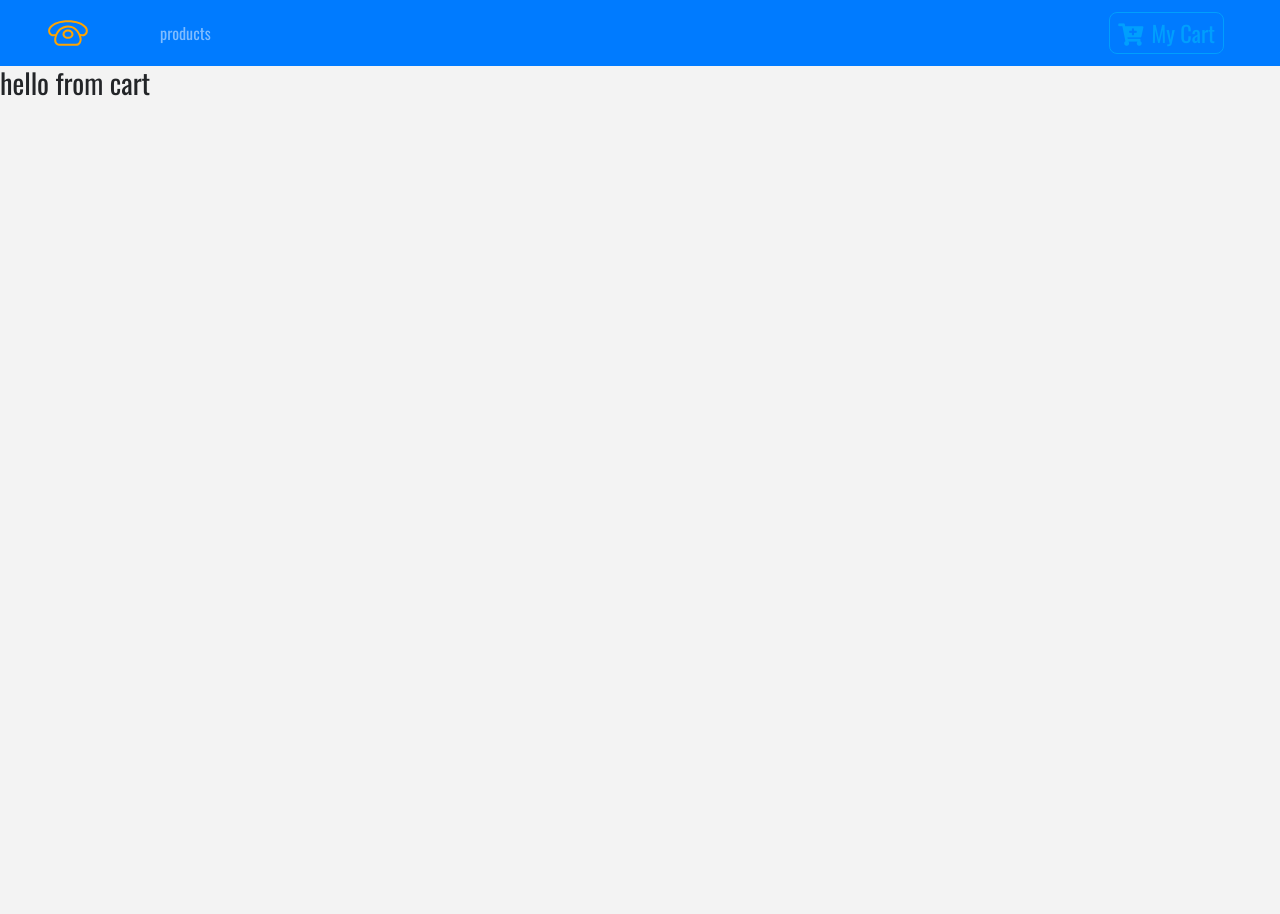
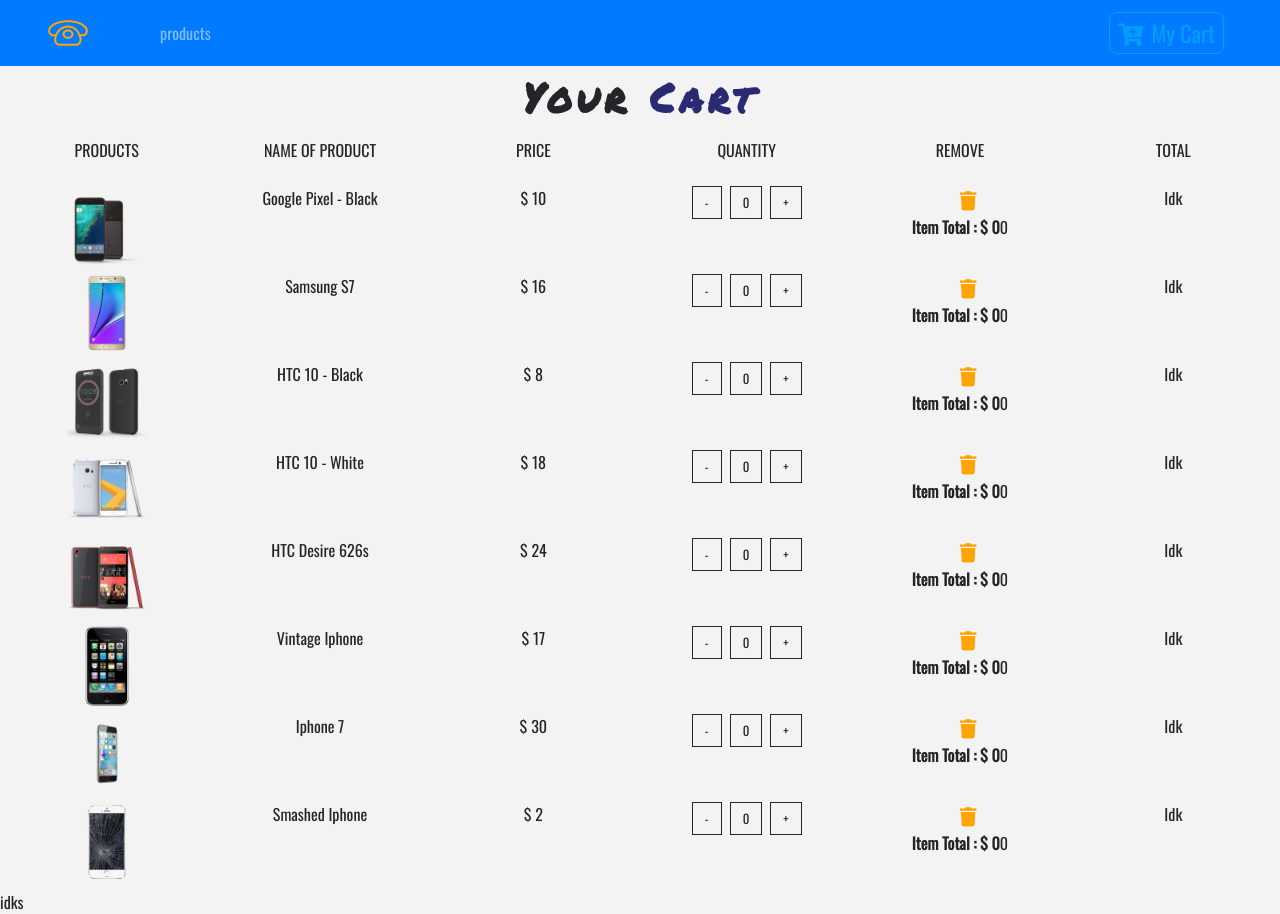
Before and after one commit to milleriishaun/react_commerce, a React (Create React App) app: page /cart in a window 1280 px wide. Before the commit the page ends 800 px from the top, so only its background shows below. Built offline with nearby package versions, Linux system fonts and the light colour scheme.

Commit message:
Add inital cart display

```diff
--- a/src/App.css
+++ b/src/App.css
@@ -28,3 +28,23 @@
 .text-bright {
   color: var(--lightBlue);
 }
+
+.btn-black {
+  background: transparent;
+  text-transform: capitalize;
+  font-size: 0.8rem !important;
+  color: var(--mainDark);
+  border-radius: 0 !important;
+  border: 0.1rem solid var(--mainDark) !important;
+}
+
+.btn-black:hover {
+  background: var(--mainDark) !important;
+  color: var(--mainWhite) !important;
+}
+
+.cart-icon {
+  cursor: pointer;
+  font-size: 1.2rem;
+  color: var(--mainYellow);
+}
--- a/src/components/Cart.js
+++ /dev/null
@@ -1,13 +0,0 @@
-import React, { Component } from 'react';
-
-class Cart extends Component {
-    render() {
-        return (
-            <div>
-                <h3>hello from cart</h3>
-            </div>
-        );
-    }
-}
-
-export default Cart;
--- /dev/null
+++ b/src/components/Cart/Cart.js
@@ -0,0 +1,37 @@
+import React, { Component } from "react";
+
+import CartColumns from "./CartColumns";
+import CartList from "./CartList";
+import CartTotals from "./CartTotals";
+import EmptyCart from "./EmptyCart";
+import { ProductConsumer } from "../../context";
+import Title from "../Title";
+
+class Cart extends Component {
+	render() {
+		return (
+			<section>
+				<ProductConsumer>
+					{value => {
+						const { cart } = value;
+
+						if (cart.length > 0) {
+							return (
+								<React.Fragment>
+									<Title name="your " title="cart" />
+									<CartColumns />
+									<CartList value={value} />
+									<CartTotals value={value} />
+								</React.Fragment>
+							);
+						} else {
+							return <EmptyCart />;
+						}
+					}}
+				</ProductConsumer>
+			</section>
+		);
+	}
+}
+
+export default Cart;
--- /dev/null
+++ b/src/components/Cart/CartColumns.js
@@ -0,0 +1,28 @@
+import React, { Component } from "react";
+
+export default function CartColumns() {
+	return (
+		<div className="container-fluid text-center d-none d-lg-block">
+			<div className="row">
+				<div className="col-10 mx-auto col-lg-2">
+					<p className="text-uppercase">products</p>
+				</div>
+				<div className="col-10 mx-auto col-lg-2">
+					<p className="text-uppercase">name of product</p>
+				</div>
+				<div className="col-10 mx-auto col-lg-2">
+					<p className="text-uppercase">price</p>
+				</div>
+				<div className="col-10 mx-auto col-lg-2">
+					<p className="text-uppercase">quantity</p>
+				</div>
+				<div className="col-10 mx-auto col-lg-2">
+					<p className="text-uppercase">remove</p>
+				</div>
+				<div className="col-10 mx-auto col-lg-2">
+					<p className="text-uppercase">total</p>
+				</div>
+			</div>
+		</div>
+	);
+}
--- /dev/null
+++ b/src/components/Cart/CartItem.js
@@ -0,0 +1,47 @@
+import React from "react";
+
+export default function CartItem({ item, value }) {
+	const { id, title, img, price, count, total } = item;
+	const { increment, decrement, removeItem } = value;
+
+	return (
+		<div className="row my-2 text-capitalize text-center">
+			<div className="col-10 mx-auto col-lg-2">
+				<img
+					src={img}
+					style={{ width: "5rem", height: "5rem" }}
+					className="img-fluid"
+					alt="product"
+				/>
+			</div>
+			<div className="col-10 mx-auto col-lg-2">
+				<span className="d-lg-none">product : </span>
+				{title}
+			</div>
+			<div className="col-10 mx-auto col-lg-2">
+				<span className="d-lg-none">price : </span>$ {price}
+			</div>
+			<div className="col-10 mx-auto col-lg-2 my-2 my-lg-0">
+				<div className="d-flex justify-content-center">
+					<span className="btn btn-black mx-1" onClick={() => decrement(id)}>
+						-
+					</span>
+					<span className="btn btn-black mx-1">{count}</span>
+					<span className="btn btn-black mx-1" onClick={() => increment(id)}>
+						+
+					</span>
+				</div>
+			</div>
+			<div className="col-10 mx-auto col-lg-2">
+				<div className="col-10 mx-auto col-lg-2">
+					<div className="cart-icon" onClick={() => removeItem(id)}>
+						<i className="fas fa-trash" />
+					</div>
+				</div>
+				<strong> item total : $ {total}</strong>
+				{total}
+			</div>
+			<div className="col-10 mx-auto col-lg-2">idk</div>
+		</div>
+	);
+}
--- /dev/null
+++ b/src/components/Cart/CartList.js
@@ -0,0 +1,15 @@
+import CartItem from "./CartItem";
+import React from "react";
+
+export default function CartList({ value }) {
+	const { cart } = value;
+	// console.log(value, cart);
+
+	return (
+		<div className="container-fluid">
+			{cart.map(item => {
+				return <CartItem key={item.id} item={item} value={value} />;
+			})}
+		</div>
+	);
+}
--- /dev/null
+++ b/src/components/Cart/CartTotals.js
@@ -0,0 +1,6 @@
+import React from "react";
+
+export default function CartTotals({ value }) {
+	const { cartSubTotal, cartTax, cartTotal, clearCart } = value;
+	return <div>idks</div>;
+}
--- /dev/null
+++ b/src/components/Cart/EmptyCart.js
@@ -0,0 +1,13 @@
+import React from "react";
+
+export default function EmptyCart() {
+	return (
+		<div className="container mt-5">
+			<div classNaem="row">
+				<div className="col-10 mx-auto text-center text-title">
+					your cart is currently empty
+				</div>
+			</div>
+		</div>
+	);
+}
--- /dev/null
+++ b/src/components/Cart/package.json
@@ -0,0 +1,3 @@
+{
+  "main": "Cart.js"
+}
--- a/src/context.js
+++ b/src/context.js
@@ -14,7 +14,7 @@
 	state = {
 		products: [],
 		detailProduct: detailProduct,
-		cart: [],
+		cart: storeProducts,
 		modalOpen: false,
 		modalProduct: detailProduct,
 		cartSubTotal: 0,
@@ -71,7 +71,7 @@
 			() => {
 				return {
 					products: tempProducts,
-					cart: [...this.state.cart],
+					cart: [...this.state.cart, product],
 				};
 			},
 			() => {
```
